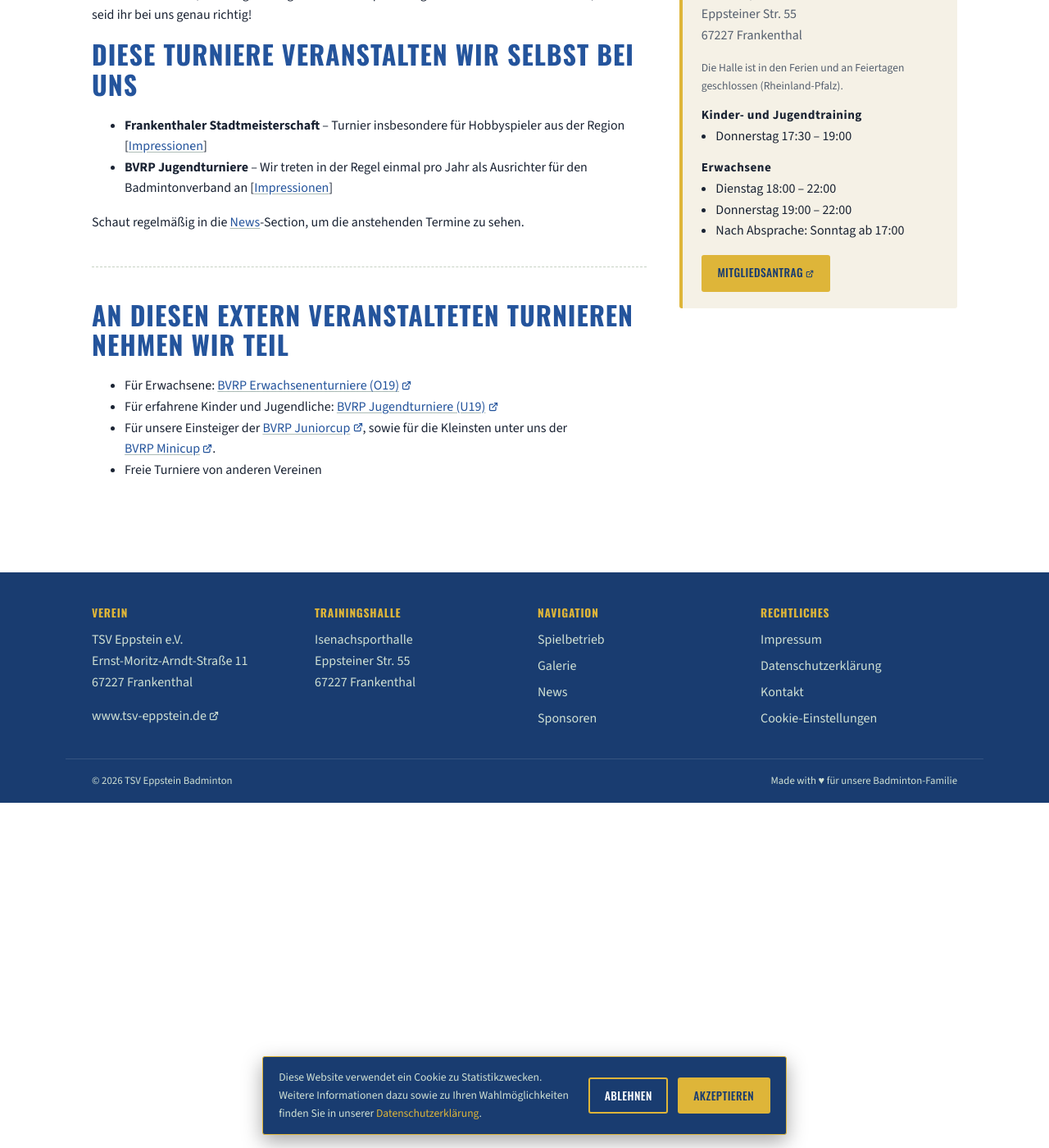
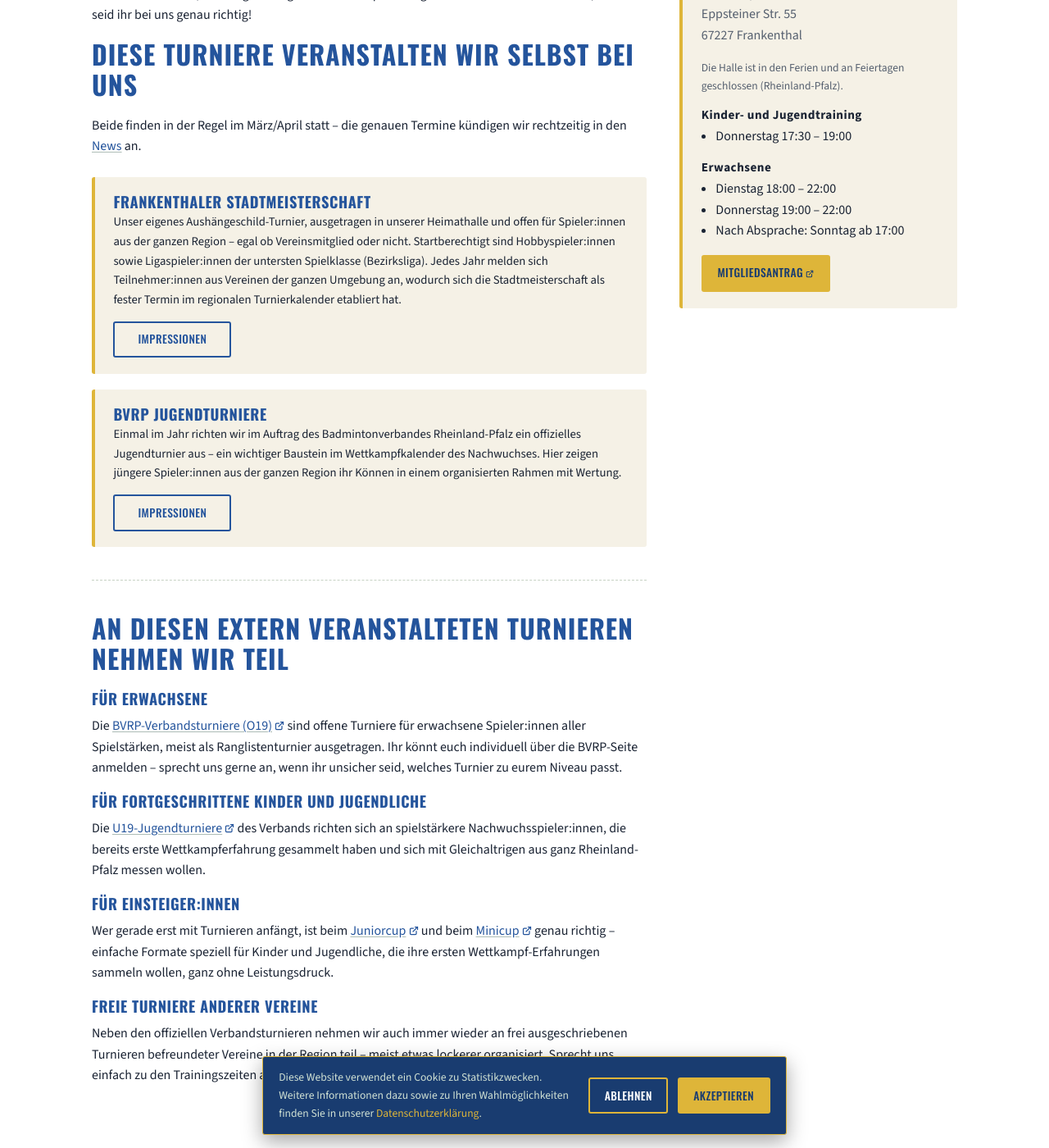
Before and after one commit to Forderverein-Badminton-in-Eppstein-e-V/website, a Jekyll site: the page built from spielbetrieb-turniere.html, in a window 1280 px wide and 1400 px high, scrolled down 364 px. Shown: the whole window at 82% size. Built offline with Jekyll 4.4.1, drawn with Linux system fonts in a browser that asks for light colours.

Commit message:
Turniere-Seite überarbeiten: eigene Turniere als Karten, externe Turniere nach Zielgruppe gegliedert
Co-Authored-By: Claude Sonnet 5 <noreply@anthropic.com>

```diff
--- a/spielbetrieb-turniere.html
+++ b/spielbetrieb-turniere.html
@@ -15,32 +15,80 @@ description: "Turniere der Badminton-Abteilung des TSV Eppstein – selbst veran
           </p>
 
           <h2>Diese Turniere veranstalten wir selbst bei uns</h2>
-          <ul>
-            <li>
-              <strong>Frankenthaler Stadtmeisterschaft</strong> – Turnier insbesondere für
-              Hobbyspieler aus der Region
-              [<a href="/galerie-stadtmeisterschaft.html">Impressionen</a>]
-            </li>
-            <li>
-              <strong>BVRP Jugendturniere</strong> – Wir treten in der Regel einmal pro Jahr
-              als Ausrichter für den Badmintonverband an
-              [<a href="/galerie-kinder-jugendturniere.html">Impressionen</a>]
-            </li>
-          </ul>
           <p>
-            Schaut regelmäßig in die <a href="/news.html">News</a>-Section, um die anstehenden
-            Termine zu sehen.
+            Beide finden in der Regel im März/April statt – die genauen Termine kündigen wir
+            rechtzeitig in den <a href="/news.html">News</a> an.
           </p>
+
+          <div class="team-cards">
+            <div class="team-card">
+              <h3>Frankenthaler Stadtmeisterschaft</h3>
+              <p>
+                Unser eigenes Aushängeschild-Turnier, ausgetragen in unserer Heimathalle und
+                offen für Spieler:innen aus der ganzen Region – egal ob Vereinsmitglied oder
+                nicht. Startberechtigt sind Hobbyspieler:innen sowie Ligaspieler:innen der
+                untersten Spielklasse (Bezirksliga). Jedes Jahr melden sich Teilnehmer:innen aus
+                Vereinen der ganzen Umgebung an, wodurch sich die Stadtmeisterschaft als fester
+                Termin im regionalen Turnierkalender etabliert hat.
+              </p>
+              <div class="team-links">
+                <a class="btn btn-outline" style="color:var(--court); border-color: var(--court);"
+                  href="/galerie-stadtmeisterschaft.html">Impressionen</a>
+              </div>
+            </div>
+
+            <div class="team-card">
+              <h3>BVRP Jugendturniere</h3>
+              <p>
+                Einmal im Jahr richten wir im Auftrag des Badmintonverbandes Rheinland-Pfalz ein
+                offizielles Jugendturnier aus – ein wichtiger Baustein im Wettkampfkalender des
+                Nachwuchses. Hier zeigen jüngere Spieler:innen aus der ganzen Region ihr Können
+                in einem organisierten Rahmen mit Wertung.
+              </p>
+              <div class="team-links">
+                <a class="btn btn-outline" style="color:var(--court); border-color: var(--court);"
+                  href="/galerie-kinder-jugendturniere.html">Impressionen</a>
+              </div>
+            </div>
+          </div>
 
           <hr class="court-divider">
 
           <h2>An diesen extern veranstalteten Turnieren nehmen wir teil</h2>
-          <ul>
-            <li>Für Erwachsene: <a href="https://badminton-rlp.de/spielbetrieb/turniere/verbandsturniere-o19" target="_blank" rel="noopener">BVRP Erwachsenenturniere (O19)</a></li>
-            <li>Für erfahrene Kinder und Jugendliche: <a href="https://badminton-rlp.de/spielbetrieb/turniere/verbandsturniere-u19" target="_blank" rel="noopener">BVRP Jugendturniere (U19)</a></li>
-            <li>Für unsere Einsteiger der <a href="https://badminton-rlp.de/spielbetrieb/turniere/junior-cup" target="_blank" rel="noopener">BVRP Juniorcup</a>, sowie für die Kleinsten unter uns der <a href="https://badminton-rlp.de/spielbetrieb/turniere/mini-cup" target="_blank" rel="noopener">BVRP Minicup</a>.
-            <li>Freie Turniere von anderen Vereinen</li>
-          </ul>
+
+          <h3>Für Erwachsene</h3>
+          <p>
+            Die <a href="https://badminton-rlp.de/spielbetrieb/turniere/verbandsturniere-o19" target="_blank" rel="noopener">BVRP-Verbandsturniere (O19)</a>
+            sind offene Turniere für erwachsene Spieler:innen aller Spielstärken, meist als
+            Ranglistenturnier ausgetragen. Ihr könnt euch individuell über die BVRP-Seite
+            anmelden – sprecht uns gerne an, wenn ihr unsicher seid, welches Turnier zu eurem
+            Niveau passt.
+          </p>
+
+          <h3>Für fortgeschrittene Kinder und Jugendliche</h3>
+          <p>
+            Die <a href="https://badminton-rlp.de/spielbetrieb/turniere/verbandsturniere-u19" target="_blank" rel="noopener">U19-Jugendturniere</a>
+            des Verbands richten sich an spielstärkere Nachwuchsspieler:innen, die bereits erste
+            Wettkampferfahrung gesammelt haben und sich mit Gleichaltrigen aus ganz
+            Rheinland-Pfalz messen wollen.
+          </p>
+
+          <h3>Für Einsteiger:innen</h3>
+          <p>
+            Wer gerade erst mit Turnieren anfängt, ist beim
+            <a href="https://badminton-rlp.de/spielbetrieb/turniere/junior-cup" target="_blank" rel="noopener">Juniorcup</a>
+            und beim <a href="https://badminton-rlp.de/spielbetrieb/turniere/mini-cup" target="_blank" rel="noopener">Minicup</a>
+            genau richtig – einfache Formate speziell für Kinder und Jugendliche, die ihre
+            ersten Wettkampf-Erfahrungen sammeln wollen, ganz ohne Leistungsdruck.
+          </p>
+
+          <h3>Freie Turniere anderer Vereine</h3>
+          <p>
+            Neben den offiziellen Verbandsturnieren nehmen wir auch immer wieder an frei
+            ausgeschriebenen Turnieren befreundeter Vereine in der Region teil – meist etwas
+            lockerer organisiert. Sprecht uns einfach zu den Trainingszeiten an, wenn ihr
+            Interesse habt.
+          </p>
         </div>
 
         {% include sidebar-trainingszeiten.html %}
```
